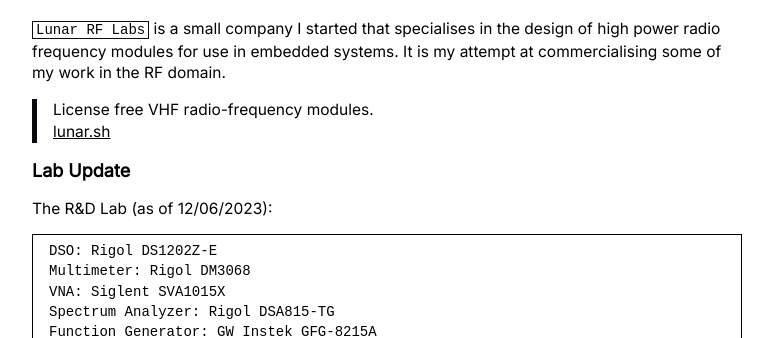
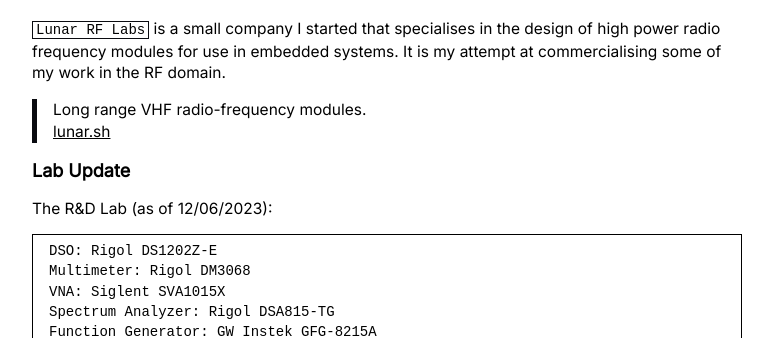
Before and after one commit to microstub/microstub.github.io, a Jekyll site: the page built from about.md, in a window 1280 px wide and 900 px high, scrolled down 910 px, cut to the strip 160-498 px from the top of the window. Shown: the whole strip, without its empty margins (253-1026 px from the left). Built offline with Jekyll 4.4.1, drawn with Linux system fonts in a browser that asks for light colours; comment, search, counter and statistics services are not loaded.

Commit message:
journal: update about.md

```diff
--- a/about.md
+++ b/about.md
@@ -51,7 +51,7 @@
 systems. It is my attempt at commercialising some of my work in the
 RF domain.
 
-> License free VHF radio-frequency modules. <br>
+> Long range VHF radio-frequency modules. <br>
 [lunar.sh](https://lunar.sh)
 
 # Lab Update
```
